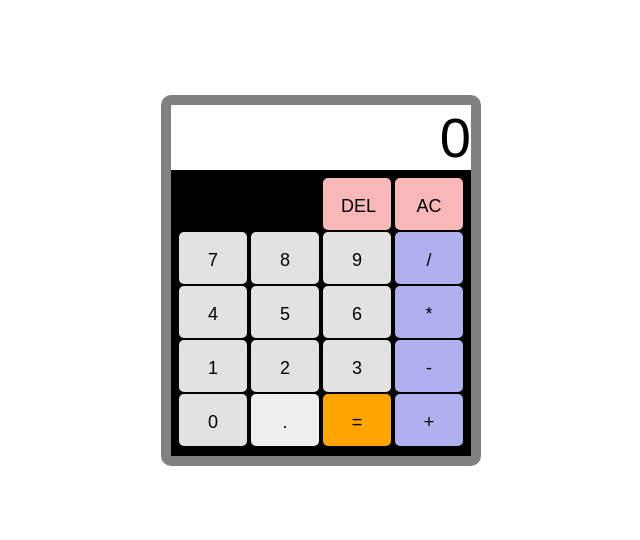
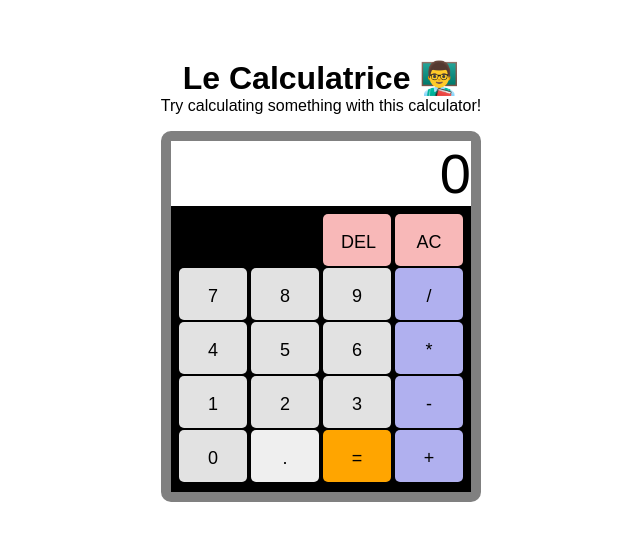
Before and after one commit to bagasprimanto/odin-calculator, a plain HTML site: page index.html in a window 1280 px wide. Shown: the part 120-660 px from the top of the page, without its empty margins (319-959 px from the left). Drawn offline with Linux system fonts and the light colour scheme.

Commit message:
Added page title and description

```diff
--- a/index.html
+++ b/index.html
@@ -9,6 +9,8 @@
     <title>Calculator</title>
 </head>
 <body>
+    <h1>Le Calculatrice 👨‍🏫</h1>
+    <p>Try calculating something with this calculator!</p>
     <div class="calculator-container">
         <div id="screen">0</div>
         <div class="buttons">
--- a/styles.css
+++ b/styles.css
@@ -16,6 +16,10 @@ body {
     justify-content: center;
     align-items: center;
     font-family: sans-serif;
+}
+
+p {
+    margin-bottom: 16px;
 }
 
 button {
```
